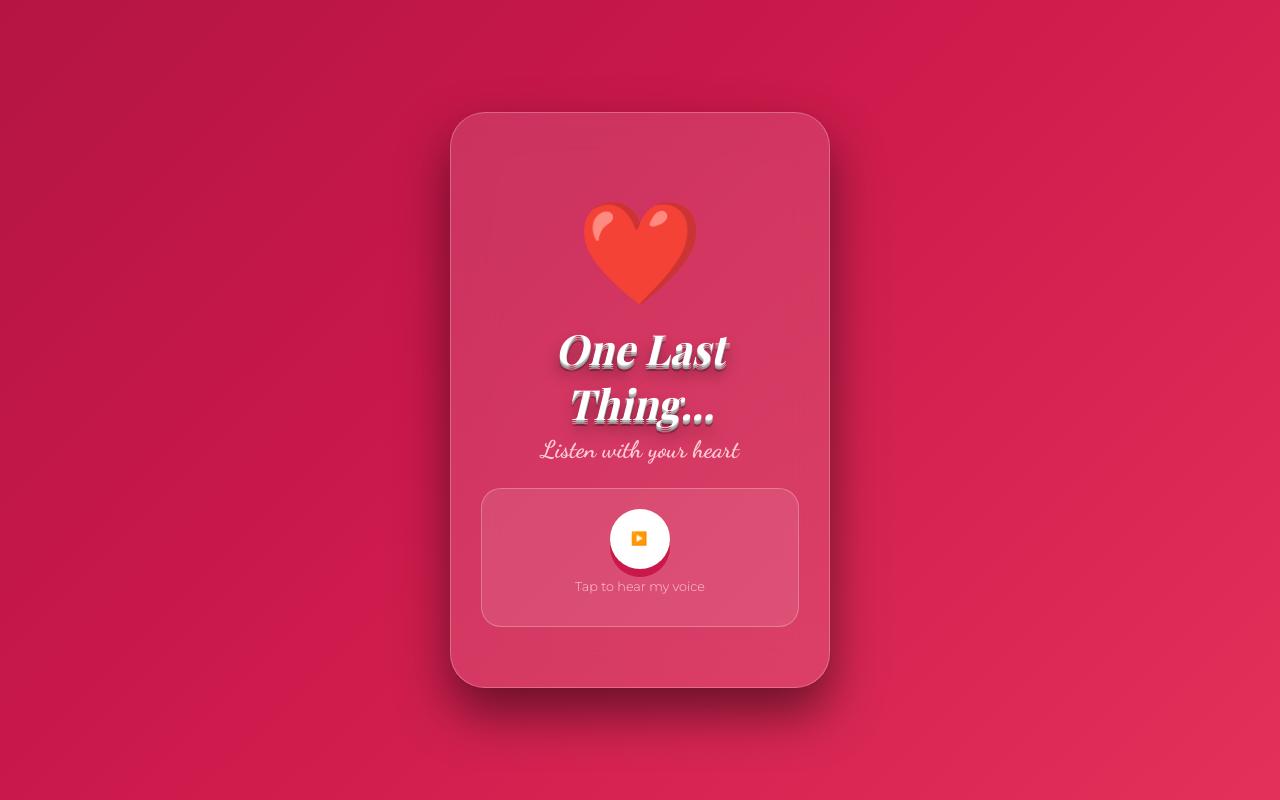
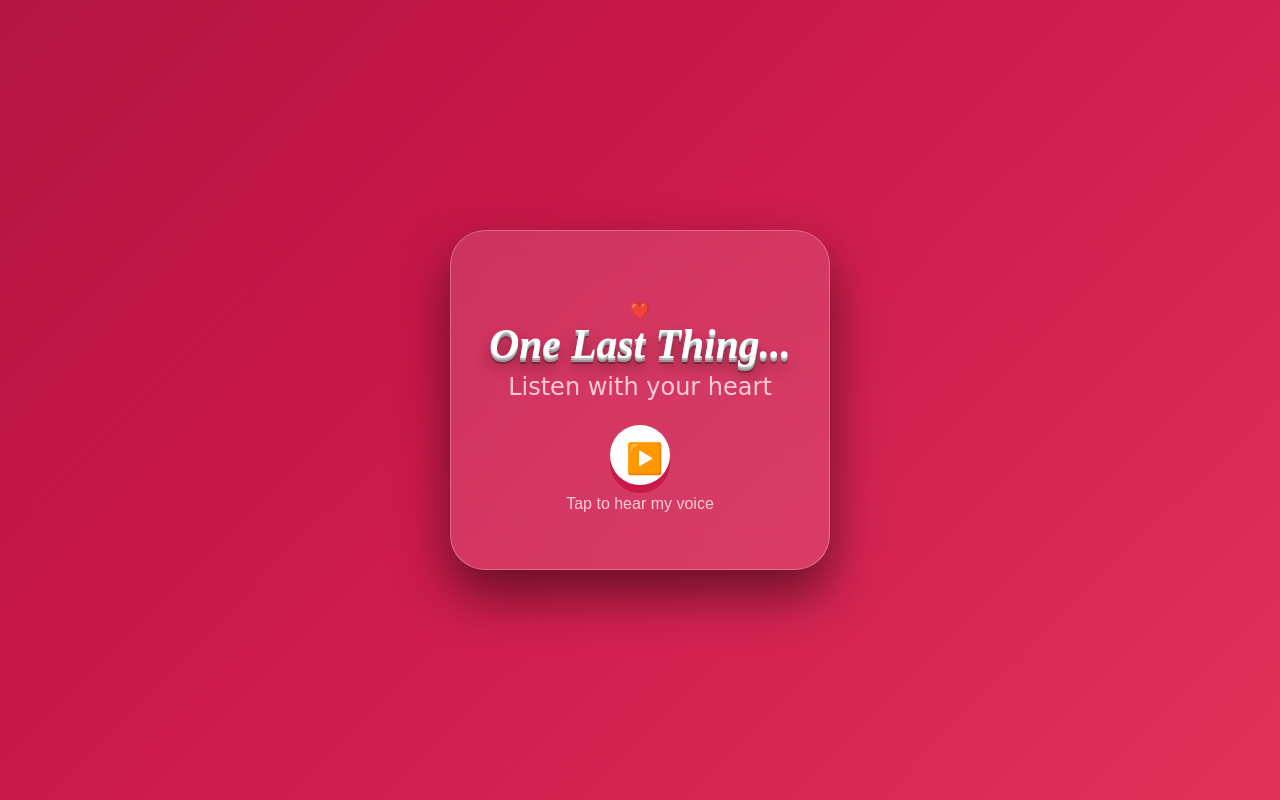
Before and after one commit to anishkrishnanrk-a11y/anish-indhu-love, a plain HTML site: page page7.html in a window 1280 px wide. Drawn offline with nearby package versions, Linux system fonts and the light colour scheme; a web font is replaced by a local one.

Commit message:
page7.html

```diff
--- a/page7.html
+++ b/page7.html
@@ -4,37 +4,8 @@
     <meta charset="UTF-8">
     <meta name="viewport" content="width=device-width, initial-scale=1.0, maximum-scale=1.0, user-scalable=no">
     <title>Forever?</title>
-    <link href="https://fonts.googleapis.com/css2?family=Dancing+Script:wght@700&family=Playfair+Display:ital,wght@0,700;1,700&family=Montserrat:wght@300;600&display=swap" rel="stylesheet">
     <link rel="stylesheet" href="style.css">
     <link rel="stylesheet" href="effects.css">
-    <style>
-        .final-heart {
-            font-size: 80px;
-            margin: 20px 0;
-            display: inline-block;
-            animation: heartBeat 1.2s infinite;
-        }
-        @keyframes heartBeat {
-            0% { transform: scale(1); }
-            15% { transform: scale(1.3); }
-            30% { transform: scale(1); }
-            45% { transform: scale(1.15); }
-            60% { transform: scale(1); }
-        }
-        .audio-container {
-            background: rgba(255, 255, 255, 0.1);
-            padding: 20px;
-            border-radius: 20px;
-            margin: 20px 0;
-            border: 1px solid var(--glass-border);
-        }
-        #play-hint {
-            font-family: 'Montserrat', sans-serif;
-            font-size: 0.8rem;
-            color: #ffccd5;
-            margin-top: 10px;
-        }
-    </style>
 </head>
 <body class="slideshow-bg">
     <div class="login-container page-fade-in">
@@ -44,30 +15,25 @@
             <p class="subtitle">Listen with your heart</p>
 
             <div class="audio-container">
-                <button id="playBtn" onclick="toggleAudio()" style="background: white; color: #ff4d6d; width: 60px; height: 60px; border-radius: 50%; padding: 0; display: flex; align-items: center; justify-content: center; margin: 0 auto;">
-                    <span id="icon">▶️</span>
+                <button id="playBtn" onclick="toggleAudio()" style="background: white; border-radius: 50%; width: 60px; height: 60px; border: none; cursor: pointer;">
+                    <span id="icon" style="font-size: 30px;">▶️</span>
                 </button>
-                <p id="play-hint">Tap to hear my voice</p>
+                <p id="play-hint" style="margin-top: 10px; color: #ffccd5;">Tap to hear my voice</p>
                 <audio id="myVoice" src="voice.wav"></audio>
             </div>
 
-            <div id="proposal-area" class="hidden">
-                <h2 class="romantic-title" style="font-size: 2rem; margin-top: 20px;">Will you stay by my side forever?</h2>
-                <div style="display: flex; gap: 10px; margin-top: 20px;">
-                    <button onclick="celebrate()" style="background: #4caf50; box-shadow: 0 5px 0 #2e7d32;">YES! ❤️</button>
-                    <button id="noBtn" onmouseover="moveNo()" onclick="moveNo()" style="background: #f44336; box-shadow: 0 5px 0 #c62828;">NO</button>
+            <div id="proposal-area" class="hidden" style="margin-top: 30px;">
+                <h2 class="romantic-title" style="font-size: 1.8rem;">Will you stay by my side forever?</h2>
+                <div style="display: flex; gap: 20px; justify-content: center; margin-top: 20px;">
+                    <button onclick="celebrate()" class="btn-primary" style="background: #4caf50;">YES! ❤️</button>
+                    <button id="noBtn" onmouseover="moveNo()" class="btn-secondary" style="background: #f44336;">NO</button>
                 </div>
             </div>
         </div>
     </div>
 
-    <canvas id="confetti" style="position:fixed; top:0; left:0; width:100%; height:100%; pointer-events:none; z-index:100;"></canvas>
+    <canvas id="confetti" style="position: fixed; top: 0; left: 0; width: 100%; height: 100%; pointer-events: none; z-index: 1000;"></canvas>
 
-
-<audio id="myAudio" loop>
-        <source src="your-song.mpeg" type="audio/mpeg">
-    </audio>
     <script src="page7.js"></script>
 </body>
-
 </html>
```
